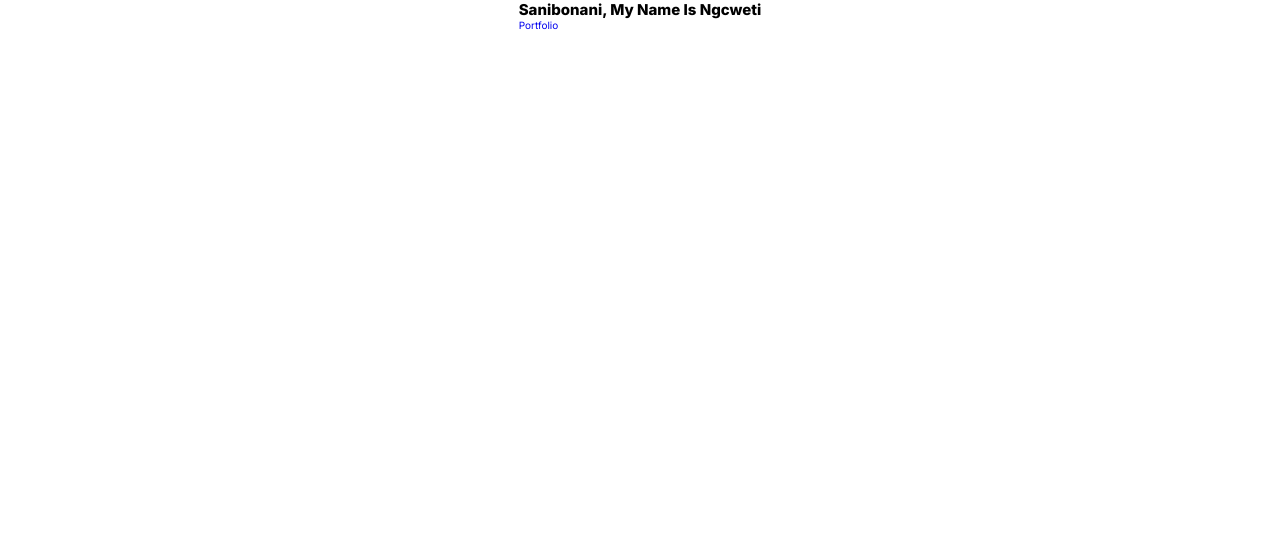
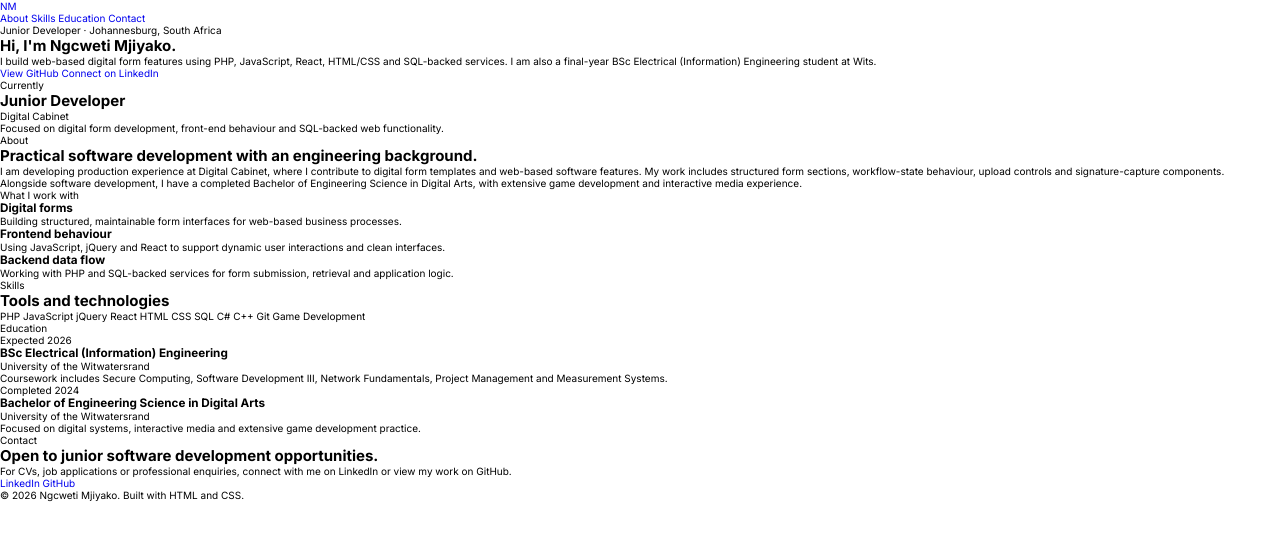
Before and after one commit to Mjiyako/Website_Portfolio, a plain HTML site: page index.html in a window 1280 px wide. Drawn offline with Linux system fonts and the light colour scheme.

Commit message:
Rebuild portfolio page content
Add a complete professional one-page portfolio structure.

```diff
--- a/index.html
+++ b/index.html
@@ -2,23 +2,135 @@
 <html lang="en">
 <head>
     <meta charset="UTF-8">
-    <meta http-equiv="X-UA-Compatible" content="IE=edge">
     <meta name="viewport" content="width=device-width, initial-scale=1.0">
+    <meta name="description" content="Portfolio website for Ngcweti Mjiyako, Junior Developer at Digital Cabinet and Electrical Information Engineering student.">
+    <title>Ngcweti Mjiyako | Junior Developer</title>
+    <link rel="preconnect" href="https://fonts.googleapis.com">
+    <link rel="preconnect" href="https://fonts.gstatic.com" crossorigin>
+    <link href="https://fonts.googleapis.com/css2?family=Inter:wght@400;500;600;700;800&display=swap" rel="stylesheet">
     <link rel="stylesheet" href="style.css">
-    <title>Portfolio</title>
 </head>
 <body>
-        <!-- HomePage -->
-        <section id="Homepage">
-            <div class="Homepage container">
-                <div>
-                    <h1>Sanibonani, My Name Is Ngcweti</h1>
-                    <a href="#" type="button" class="cta">Portfolio</a>
+    <header class="site-header">
+        <a class="logo" href="#top">NM</a>
+        <nav aria-label="Main navigation">
+            <a href="#about">About</a>
+            <a href="#skills">Skills</a>
+            <a href="#education">Education</a>
+            <a href="#contact">Contact</a>
+        </nav>
+    </header>
+
+    <main id="top">
+        <section class="hero section">
+            <div class="hero-content">
+                <p class="eyebrow">Junior Developer · Johannesburg, South Africa</p>
+                <h1>Hi, I'm Ngcweti Mjiyako.</h1>
+                <p class="lead">
+                    I build web-based digital form features using PHP, JavaScript, React, HTML/CSS and SQL-backed services.
+                    I am also a final-year BSc Electrical (Information) Engineering student at Wits.
+                </p>
+                <div class="hero-actions">
+                    <a class="button primary" href="https://github.com/Mjiyako" target="_blank" rel="noreferrer">View GitHub</a>
+                    <a class="button secondary" href="https://www.linkedin.com/in/ngcweti-mjiyako-410958291/" target="_blank" rel="noreferrer">Connect on LinkedIn</a>
                 </div>
             </div>
+            <aside class="profile-card" aria-label="Profile summary">
+                <span class="status-dot"></span>
+                <p class="card-label">Currently</p>
+                <h2>Junior Developer</h2>
+                <p>Digital Cabinet</p>
+                <p class="muted">Focused on digital form development, front-end behaviour and SQL-backed web functionality.</p>
+            </aside>
+        </section>
 
+        <section id="about" class="section split-section">
+            <div>
+                <p class="eyebrow">About</p>
+                <h2>Practical software development with an engineering background.</h2>
+            </div>
+            <div class="section-copy">
+                <p>
+                    I am developing production experience at Digital Cabinet, where I contribute to digital form templates and web-based software features.
+                    My work includes structured form sections, workflow-state behaviour, upload controls and signature-capture components.
+                </p>
+                <p>
+                    Alongside software development, I have a completed Bachelor of Engineering Science in Digital Arts, with extensive game development and interactive media experience.
+                </p>
+            </div>
+        </section>
 
+        <section class="section cards-section">
+            <p class="eyebrow">What I work with</p>
+            <div class="cards-grid">
+                <article class="card">
+                    <h3>Digital forms</h3>
+                    <p>Building structured, maintainable form interfaces for web-based business processes.</p>
+                </article>
+                <article class="card">
+                    <h3>Frontend behaviour</h3>
+                    <p>Using JavaScript, jQuery and React to support dynamic user interactions and clean interfaces.</p>
+                </article>
+                <article class="card">
+                    <h3>Backend data flow</h3>
+                    <p>Working with PHP and SQL-backed services for form submission, retrieval and application logic.</p>
+                </article>
+            </div>
         </section>
-        <!-- End of HomePage -->
+
+        <section id="skills" class="section skills-section">
+            <div>
+                <p class="eyebrow">Skills</p>
+                <h2>Tools and technologies</h2>
+            </div>
+            <div class="skill-tags" aria-label="Technical skills">
+                <span>PHP</span>
+                <span>JavaScript</span>
+                <span>jQuery</span>
+                <span>React</span>
+                <span>HTML</span>
+                <span>CSS</span>
+                <span>SQL</span>
+                <span>C#</span>
+                <span>C++</span>
+                <span>Git</span>
+                <span>Game Development</span>
+            </div>
+        </section>
+
+        <section id="education" class="section timeline-section">
+            <p class="eyebrow">Education</p>
+            <div class="timeline">
+                <article class="timeline-item">
+                    <span>Expected 2026</span>
+                    <h3>BSc Electrical (Information) Engineering</h3>
+                    <p>University of the Witwatersrand</p>
+                    <p class="muted">Coursework includes Secure Computing, Software Development III, Network Fundamentals, Project Management and Measurement Systems.</p>
+                </article>
+                <article class="timeline-item">
+                    <span>Completed 2024</span>
+                    <h3>Bachelor of Engineering Science in Digital Arts</h3>
+                    <p>University of the Witwatersrand</p>
+                    <p class="muted">Focused on digital systems, interactive media and extensive game development practice.</p>
+                </article>
+            </div>
+        </section>
+
+        <section id="contact" class="section contact-section">
+            <div>
+                <p class="eyebrow">Contact</p>
+                <h2>Open to junior software development opportunities.</h2>
+                <p>For CVs, job applications or professional enquiries, connect with me on LinkedIn or view my work on GitHub.</p>
+            </div>
+            <div class="contact-actions">
+                <a class="button primary" href="https://www.linkedin.com/in/ngcweti-mjiyako-410958291/" target="_blank" rel="noreferrer">LinkedIn</a>
+                <a class="button secondary" href="https://github.com/Mjiyako" target="_blank" rel="noreferrer">GitHub</a>
+            </div>
+        </section>
+    </main>
+
+    <footer>
+        <p>© 2026 Ngcweti Mjiyako. Built with HTML and CSS.</p>
+    </footer>
 </body>
 </html>
```
